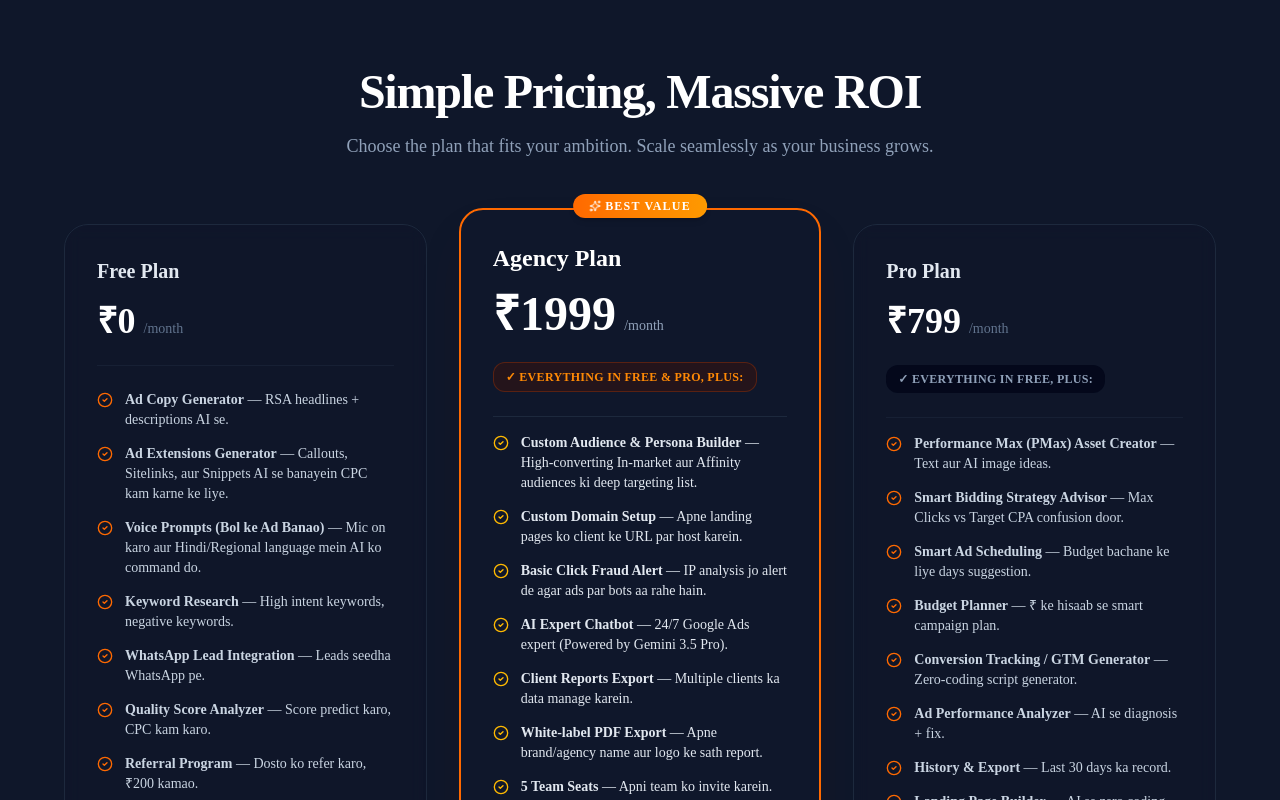
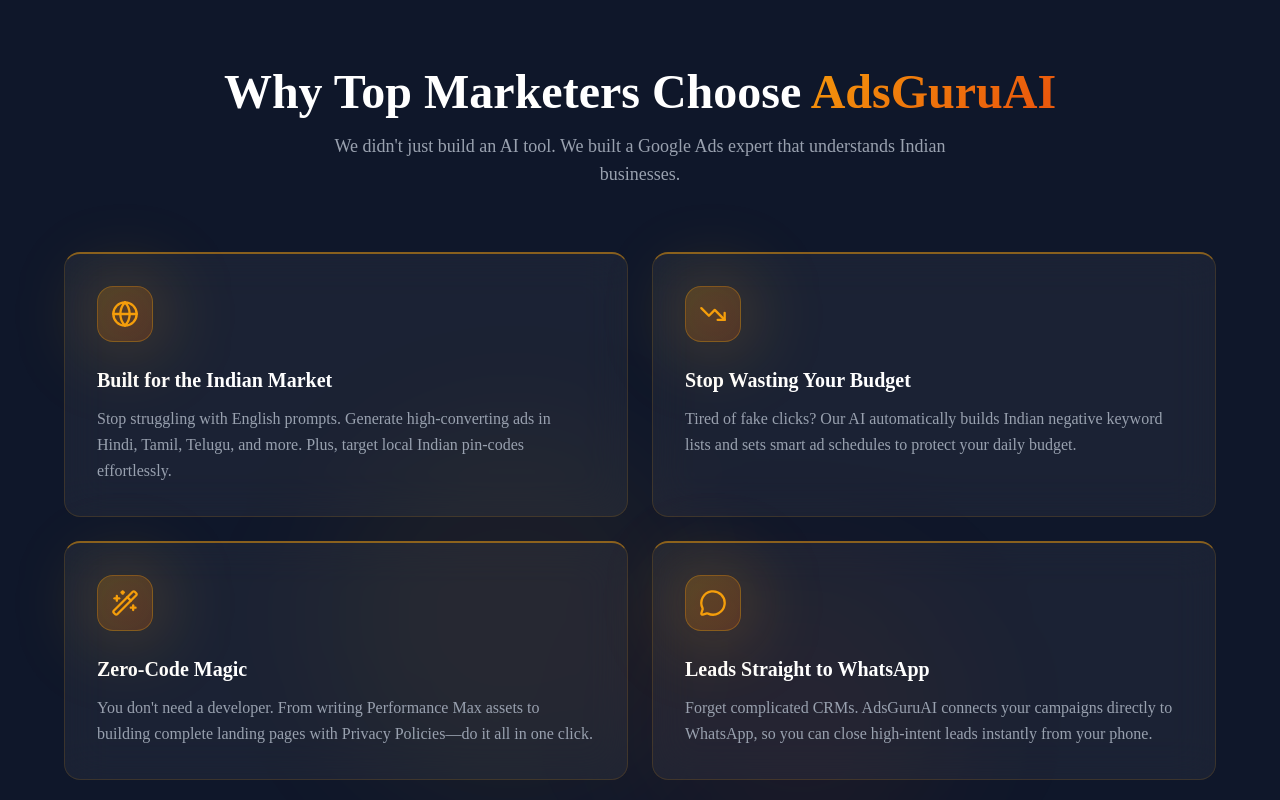
Before and after one commit to rehananwar08/AdsGuruAI-Frontend, a Next.js app: page / in a window 1280 px wide. Shown: the part 920-1720 px from the top of the page. Built offline with nearby package versions, Linux system fonts and the light colour scheme.

Commit message:
Create why-choose-section.tsx

```diff
--- /dev/null
+++ b/src/components/landing/why-choose-section.tsx
@@ -0,0 +1,86 @@
+"use client";
+
+import { Globe, TrendingDown, Wand2, MessageCircle } from "lucide-react";
+
+const features = [
+  {
+    icon: Globe,
+    title: "Built for the Indian Market",
+    description:
+      "Stop struggling with English prompts. Generate high-converting ads in Hindi, Tamil, Telugu, and more. Plus, target local Indian pin-codes effortlessly.",
+  },
+  {
+    icon: TrendingDown,
+    title: "Stop Wasting Your Budget",
+    description:
+      "Tired of fake clicks? Our AI automatically builds Indian negative keyword lists and sets smart ad schedules to protect your daily budget.",
+  },
+  {
+    icon: Wand2,
+    title: "Zero-Code Magic",
+    description:
+      "You don't need a developer. From writing Performance Max assets to building complete landing pages with Privacy Policies—do it all in one click.",
+  },
+  {
+    icon: MessageCircle,
+    title: "Leads Straight to WhatsApp",
+    description:
+      "Forget complicated CRMs. AdsGuruAI connects your campaigns directly to WhatsApp, so you can close high-intent leads instantly from your phone.",
+  },
+];
+
+export function WhyChooseSection() {
+  return (
+    <section className="relative py-24 px-4 overflow-hidden">
+      {/* Background gradient orbs */}
+      <div className="absolute top-1/2 left-1/4 w-96 h-96 bg-[#F59E0B]/5 rounded-full blur-3xl" />
+      <div className="absolute bottom-0 right-1/4 w-80 h-80 bg-[#EA580C]/5 rounded-full blur-3xl" />
+
+      <div className="max-w-6xl mx-auto relative z-10">
+        {/* Section Header */}
+        <div className="text-center mb-16">
+          <h2 className="text-3xl md:text-4xl lg:text-5xl font-bold text-white mb-4">
+            Why Top Marketers Choose{" "}
+            <span className="gradient-text">AdsGuruAI</span>
+          </h2>
+          <p className="text-lg text-gray-400 max-w-2xl mx-auto">
+            We didn&apos;t just build an AI tool. We built a Google Ads expert
+            that understands Indian businesses.
+          </p>
+        </div>
+
+        {/* Feature Cards Grid */}
+        <div className="grid grid-cols-1 md:grid-cols-2 gap-6">
+          {features.map((feature, index) => (
+            <div
+              key={index}
+              className="group relative glass rounded-2xl p-8 transition-all duration-300 hover:-translate-y-2 hover:shadow-[0_20px_40px_rgba(245,158,11,0.15)]"
+              style={{
+                borderTop: "2px solid rgba(245, 158, 11, 0.5)",
+              }}
+            >
+              {/* Icon with glow */}
+              <div className="relative mb-6 inline-block">
+                <div className="absolute inset-0 bg-[#F59E0B]/20 rounded-full blur-xl scale-150 group-hover:bg-[#F59E0B]/30 transition-colors" />
+                <div className="relative w-14 h-14 flex items-center justify-center rounded-xl bg-gradient-to-br from-[#F59E0B]/20 to-[#EA580C]/20 border border-[#F59E0B]/30">
+                  <feature.icon className="w-7 h-7 text-[#F59E0B]" />
+                </div>
+              </div>
+
+              {/* Content */}
+              <h3 className="text-xl font-semibold text-white mb-3 group-hover:text-[#F59E0B] transition-colors">
+                {feature.title}
+              </h3>
+              <p className="text-gray-400 leading-relaxed">
+                {feature.description}
+              </p>
+
+              {/* Hover glow effect */}
+              <div className="absolute inset-0 rounded-2xl bg-gradient-to-br from-[#F59E0B]/5 to-transparent opacity-0 group-hover:opacity-100 transition-opacity pointer-events-none" />
+            </div>
+          ))}
+        </div>
+      </div>
+    </section>
+  );
+}
```
